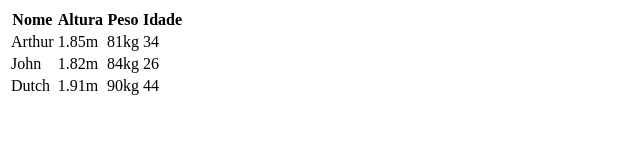
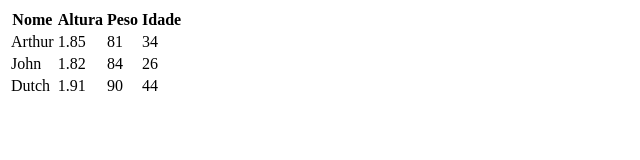
Before and after one commit to ufjf-dcc121/ufjf-dcc121-2022-1-atv2-taissaxl, a plain HTML site: page tabela.html in a window 1280 px wide. Shown: the whole page, without its empty margins (0-640 px from the left). Drawn offline with Linux system fonts and the light colour scheme.

Commit message:
Remove unidades de medida

```diff
--- a/tabela.html
+++ b/tabela.html
@@ -14,20 +14,20 @@
         </tr>
         <tr>
             <td>Arthur</td>
-            <td>1.85m</td>
-            <td>81kg</td>
+            <td>1.85</td>
+            <td>81</td>
             <td>34</td>
         </tr>
         <tr>
             <td>John</td>
-            <td>1.82m</td>
-            <td>84kg</td>
+            <td>1.82</td>
+            <td>84</td>
             <td>26</td>
         </tr>
         <tr>
             <td>Dutch</td>
-            <td>1.91m</td>
-            <td>90kg</td>
+            <td>1.91</td>
+            <td>90</td>
             <td>44</td>
         </tr>
     </table>
```
